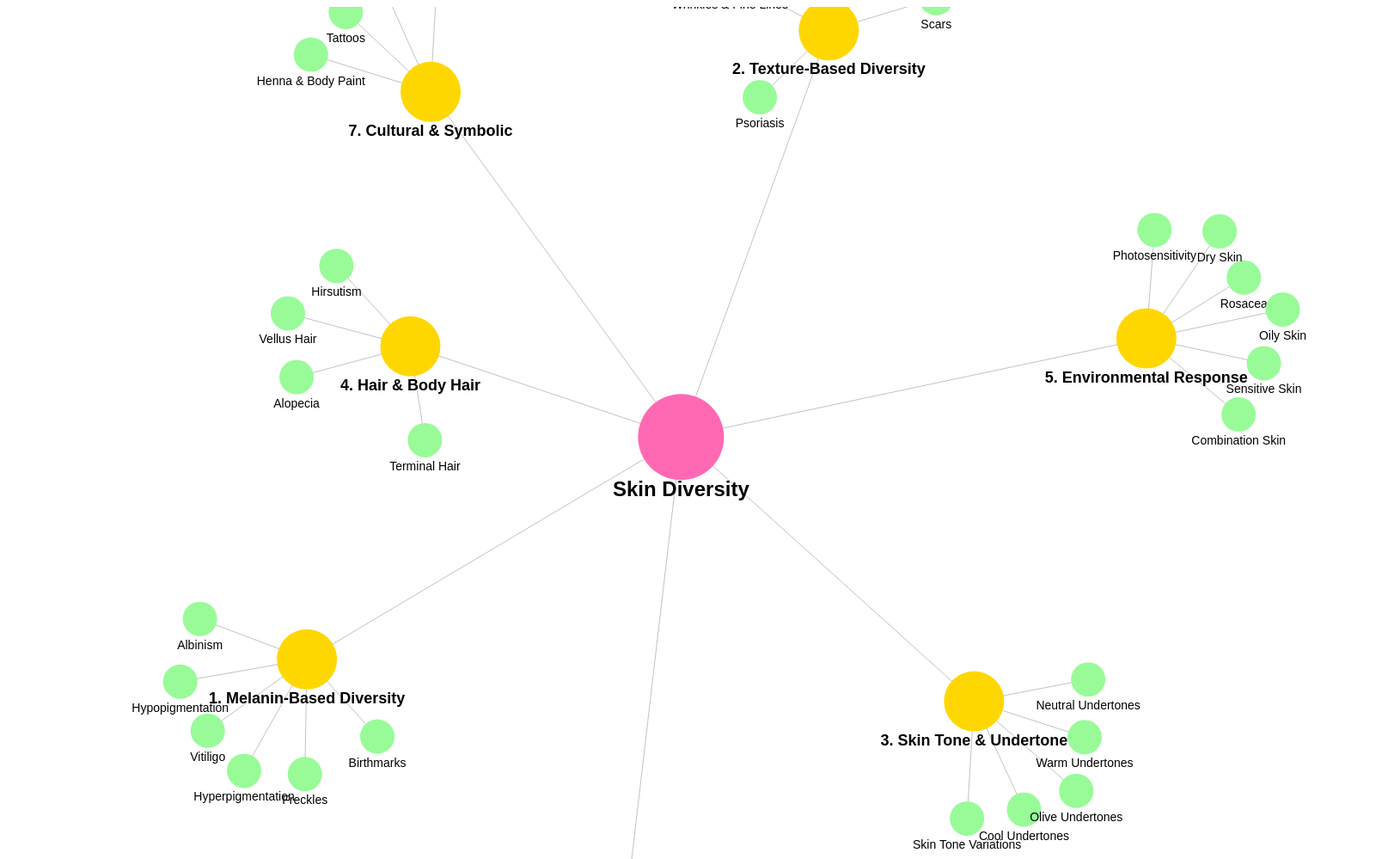
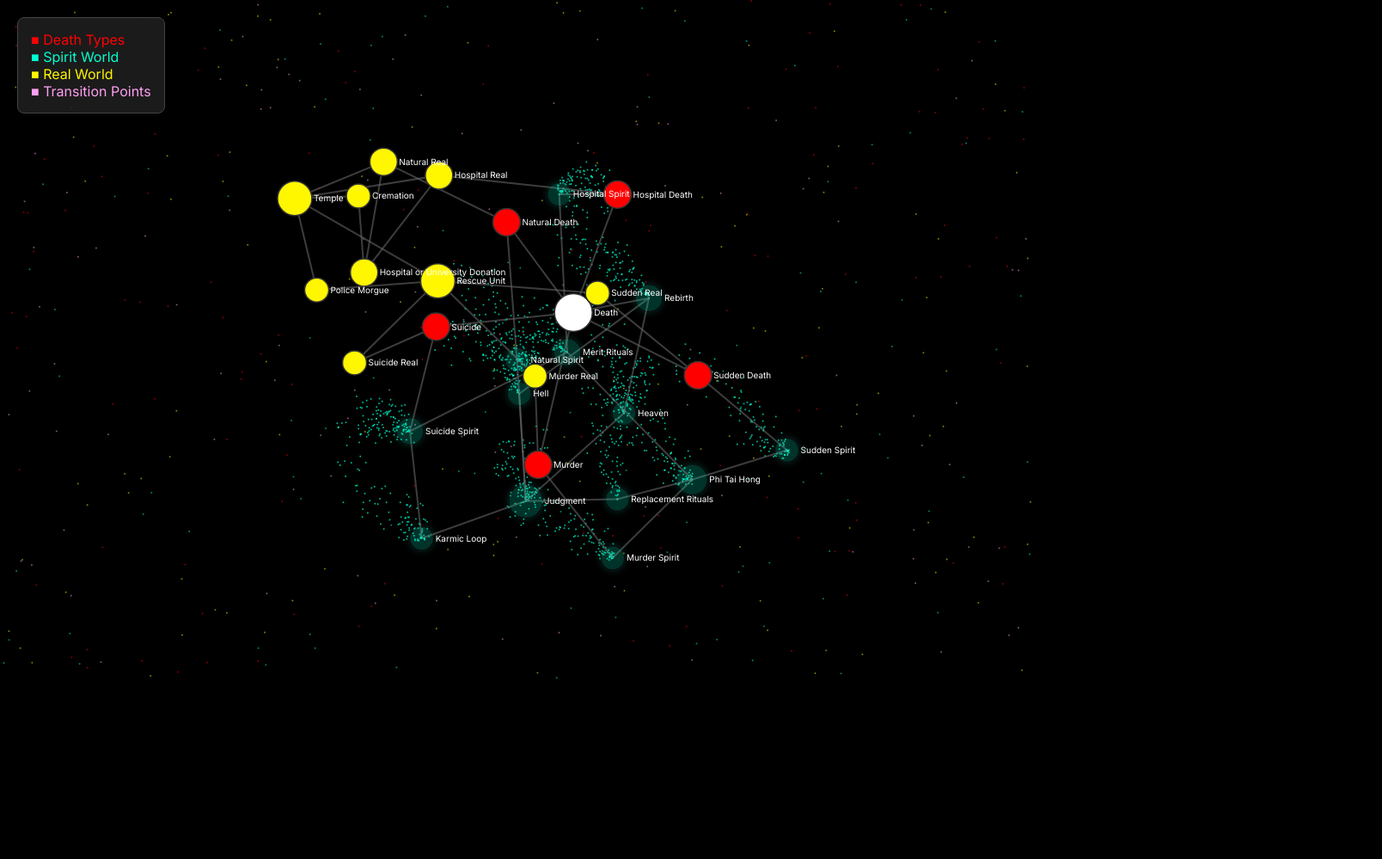
Before and after one commit to pannawats/pannawats.github.io, a plain HTML site: page index.html in a window 1280 px wide. Shown: the top 999 px of the page at 86% size, 1608 px wide, since content can reach past the window. After the commit the page ends 804 px from the top, so only its background shows below. Drawn offline with nearby package versions, Linux system fonts and the light colour scheme; animation ran at ten frames a second.

Commit message:
Update index.html

```diff
--- a/index.html
+++ b/index.html
@@ -1,147 +1,349 @@
 <!DOCTYPE html>
 <html>
 <head>
+    <title>Thai Death Pathways</title>
+    <script src="https://d3js.org/d3.v7.min.js"></script>
     <style>
-        .node { cursor: pointer; transition: all 0.3s; }
-        .node circle { stroke-width: 2px; }
-        .link { stroke: #999; stroke-opacity: 0.6; }
-        .label { font-family: Arial; text-anchor: middle; dominant-baseline: central; }
-        .tooltip { position: absolute; padding: 8px; background: white; border: 1px solid #ddd; border-radius: 4px; pointer-events: none; }
+        @import url('https://fonts.googleapis.com/css2?family=Inter:wght@400;700&display=swap');
+
+        body {
+            background: #000;
+            margin: 0;
+            overflow: hidden;
+            font-family: 'Inter', sans-serif;
+        }
+        .node {
+            stroke: #333;
+            stroke-width: 1.5px;
+            cursor: pointer;
+            transition: opacity 0.3s;
+        }
+        .spirit-node {
+            opacity: 0.2;
+            filter: url(#spirit-glow);
+        }
+        .link { stroke: #666; stroke-opacity: 0.6; }
+        text {
+            font-family: 'Inter', sans-serif;
+            font-size: 10px;
+            fill: #fff;
+            pointer-events: none;
+        }
+        .legend {
+            position: absolute;
+            left: 20px;
+            top: 20px;
+            background: rgba(30,30,30,0.9);
+            padding: 15px;
+            border-radius: 8px;
+            color: white;
+            border: 1px solid #444;
+            z-index: 1000;
+        }
+        .particle {
+            opacity: 0.7;
+        }
     </style>
 </head>
 <body>
-    <div id="graph"></div>
+    <div class="legend">
+        <div style="color:#ff0000">■ Death Types</div>
+        <div style="color:#00ffd0">■ Spirit World</div>
+        <div style="color:#fff700">■ Real World</div>
+        <div style="color:#ff9ff3">■ Transition Points</div>
+    </div>
+    <svg width="1200" height="800">
+        <defs>
+            <filter id="spirit-glow" height="300%" width="300%" x="-75%" y="-75%">
+                <feGaussianBlur stdDeviation="4" result="glow"/>
+                <feMerge>
+                    <feMergeNode in="glow"/>
+                    <feMergeNode in="SourceGraphic"/>
+                </feMerge>
+            </filter>
+        </defs>
+    </svg>
 
-    <script src="https://d3js.org/d3.v7.min.js"></script>
 <script>
-        const width = 1600, height = 1000;
-        const svg = d3.select("#graph").append("svg").attr("width", width).attr("height", height);
-        const tooltip = d3.select("body").append("div").attr("class", "tooltip").style("opacity", 0);
+// INITIALIZATION ==============================================
+const svg = d3.select("svg");
+const width = 1200;
+const height = 800;
+const colors = ["#fff","#ff0000","#00ffd0","#fff700","#ff9ff3"];
+let currentTransform = d3.zoomIdentity;
 
+// ENHANCED PARTICLE SYSTEM ====================================
+const particles = svg.append("g");
+let particleId = 0;
+
+function createParticles(x, y, color, isClick=false) {
+    const count = isClick ? 30 : 3;
+    const size = isClick ? 2 : 1;
+    const spread = isClick ? 200 : 50;
+
+    for(let i = 0; i < count; i++) {
+        particles.append("circle")
+            .attr("class", "particle")
+            .attr("r", size)
+            .attr("cx", x)
+            .attr("cy", y)
+            .attr("fill", color)
+            .transition()
+            .duration(isClick ? 2000 : 4000)
+            .ease(d3.easeCubicOut)
+            .attr("cx", x + (Math.random() - 0.5) * spread)
+            .attr("cy", y + (Math.random() - 0.5) * spread)
+            .attr("opacity", 0)
+            .remove();
+    }
+}
+
+// ENHANCED BACKGROUND PARTICLES ===============================
+function createBackgroundParticles() {
+    const colorCycle = ["#00ffd0", "#fff700", "#ff9ff3", "#ff0000"];
+    const bgParticles = d3.range(500).map(() => ({
+        x: Math.random() * width,
+        y: Math.random() * height,
+        vx: (Math.random() - 0.5) * 0.3,
+        vy: (Math.random() - 0.5) * 0.3,
+        color: colorCycle[Math.floor(Math.random() * colorCycle.length)]
+    }));
+
+    particles.selectAll(".bg-particle")
+        .data(bgParticles)
+        .enter()
+        .append("circle")
+        .attr("class", "bg-particle")
+        .attr("r", 1)
+        .attr("fill", d => d.color)
+        .attr("opacity", 0.5);
+
+    d3.timer(() => {
+        particles.selectAll(".bg-particle")
+            .each(function(d) {
+                d.x = (d.x + d.vx + width) % width;
+                d.y = (d.y + d.vy + height) % height;
+                d3.select(this)
+                    .attr("cx", d.x)
+                    .attr("cy", d.y);
+            });
+    });
+}
+
+// NODE AMBIENT PARTICLES ======================================
+function createNodeAmbientParticles() {
+    d3.timer(() => {
+        nodes.forEach(node => {
+            if(node.group === 2) {
+                // Use raw coordinates, transform handled by parent group
+                createParticles(node.x, node.y, colors[node.group]);
+            }
+        });
+    });
+}
+
+// DATA ========================================================
 const nodes = [
-            { id: "Skin Diversity", type: "main", size: 50 },
-            // Main Categories
-            { id: "1. Melanin-Based Diversity", type: "category", size: 35 },
-            { id: "2. Texture-Based Diversity", type: "category", size: 35 },
-            { id: "3. Skin Tone & Undertone", type: "category", size: 35 },
-            { id: "4. Hair & Body Hair", type: "category", size: 35 },
-            { id: "5. Environmental Response", type: "category", size: 35 },
-            { id: "6. Genetic Conditions", type: "category", size: 35 },
-            { id: "7. Cultural & Symbolic", type: "category", size: 35 },
-            // Sub-items
-            { id: "Freckles" }, { id: "Vitiligo" }, { id: "Albinism" }, { id: "Hyperpigmentation" }, { id: "Hypopigmentation" }, { id: "Birthmarks" },
-            { id: "Wrinkles & Fine Lines" }, { id: "Stretch Marks" }, { id: "Scars" }, { id: "Keloids" }, { id: "Eczema" }, { id: "Psoriasis" }, { id: "Keratosis Pilaris" },
-            { id: "Warm Undertones" }, { id: "Cool Undertones" }, { id: "Neutral Undertones" }, { id: "Olive Undertones" }, { id: "Skin Tone Variations" },
-            { id: "Hirsutism" }, { id: "Alopecia" }, { id: "Vellus Hair" }, { id: "Terminal Hair" },
-            { id: "Photosensitivity" }, { id: "Rosacea" }, { id: "Sensitive Skin" }, { id: "Dry Skin" }, { id: "Oily Skin" }, { id: "Combination Skin" },
-            { id: "Ichthyosis" }, { id: "Epidermolysis Bullosa" }, { id: "Harlequin Ichthyosis" }, { id: "Piebaldism" }, { id: "Mosaicism" },
-            { id: "Tattoos" }, { id: "Scarification" }, { id: "Henna & Body Paint" }, { id: "Piercings" }
+    {id: "Death", group: 0},
+    // Death Types
+    {id: "Murder", group: 1},
+    {id: "Natural Death", group: 1},
+    {id: "Sudden Death", group: 1},
+    {id: "Suicide", group: 1},
+    {id: "Hospital Death", group: 1},
+    // Spirit World Hubs
+    {id: "Murder Spirit", group: 2},
+    {id: "Natural Spirit", group: 2},
+    {id: "Sudden Spirit", group: 2},
+    {id: "Suicide Spirit", group: 2},
+    {id: "Hospital Spirit", group: 2},
+    // Real World Hubs
+    {id: "Murder Real", group: 3},
+    {id: "Natural Real", group: 3},
+    {id: "Sudden Real", group: 3},
+    {id: "Suicide Real", group: 3},
+    {id: "Hospital Real", group: 3},
+    // Spirit World Entities
+    {id: "Phi Tai Hong", group: 2},
+    {id: "Karmic Loop", group: 2},
+    {id: "Replacement Rituals", group: 2},
+    {id: "Judgment", group: 2},
+    {id: "Merit Rituals", group: 2},
+    {id: "Heaven", group: 2},
+    {id: "Hell", group: 2},
+    {id: "Rebirth", group: 2},
+    // Real World Entities
+    {id: "Police Morgue", group: 3},
+    {id: "Temple", group: 3},
+    {id: "Cremation", group: 3},
+    {id: "Hospital or University Donation", group: 3},
+    {id: "Rescue Unit", group: 3}
 ];
 
 const links = [
-            // Connect main node to categories
-            { source: "Skin Diversity", target: "1. Melanin-Based Diversity" },
-            { source: "Skin Diversity", target: "2. Texture-Based Diversity" },
-            { source: "Skin Diversity", target: "3. Skin Tone & Undertone" },
-            { source: "Skin Diversity", target: "4. Hair & Body Hair" },
-            { source: "Skin Diversity", target: "5. Environmental Response" },
-            { source: "Skin Diversity", target: "6. Genetic Conditions" },
-            { source: "Skin Diversity", target: "7. Cultural & Symbolic" },
+    // Core Connections
+    {source: "Death", target: "Rebirth"},
 
-            // Melanin-Based
-            { source: "1. Melanin-Based Diversity", target: "Freckles" },
-            { source: "1. Melanin-Based Diversity", target: "Vitiligo" },
-            { source: "1. Melanin-Based Diversity", target: "Albinism" },
-            { source: "1. Melanin-Based Diversity", target: "Hyperpigmentation" },
-            { source: "1. Melanin-Based Diversity", target: "Hypopigmentation" },
-            { source: "1. Melanin-Based Diversity", target: "Birthmarks" },
+    // Death Type Connections
+    {source: "Death", target: "Murder"},
+    {source: "Death", target: "Natural Death"},
+    {source: "Death", target: "Sudden Death"},
+    {source: "Death", target: "Suicide"},
+    {source: "Death", target: "Hospital Death"},
 
-            // Texture-Based
-            { source: "2. Texture-Based Diversity", target: "Wrinkles & Fine Lines" },
-            { source: "2. Texture-Based Diversity", target: "Stretch Marks" },
-            { source: "2. Texture-Based Diversity", target: "Scars" },
-            { source: "2. Texture-Based Diversity", target: "Keloids" },
-            { source: "2. Texture-Based Diversity", target: "Eczema" },
-            { source: "2. Texture-Based Diversity", target: "Psoriasis" },
-            { source: "2. Texture-Based Diversity", target: "Keratosis Pilaris" },
+    // Spirit World Connections
+    {source: "Murder", target: "Murder Spirit"},
+    {source: "Natural Death", target: "Natural Spirit"},
+    {source: "Sudden Death", target: "Sudden Spirit"},
+    {source: "Suicide", target: "Suicide Spirit"},
+    {source: "Hospital Death", target: "Hospital Spirit"},
 
-            // Skin Tone & Undertone
-            { source: "3. Skin Tone & Undertone", target: "Warm Undertones" },
-            { source: "3. Skin Tone & Undertone", target: "Cool Undertones" },
-            { source: "3. Skin Tone & Undertone", target: "Neutral Undertones" },
-            { source: "3. Skin Tone & Undertone", target: "Olive Undertones" },
-            { source: "3. Skin Tone & Undertone", target: "Skin Tone Variations" },
+    // Real World Connections
+    {source: "Murder", target: "Murder Real"},
+    {source: "Natural Death", target: "Natural Real"},
+    {source: "Sudden Death", target: "Sudden Real"},
+    {source: "Suicide", target: "Suicide Real"},
+    {source: "Hospital Death", target: "Hospital Real"},
 
-            // Hair & Body Hair
-            { source: "4. Hair & Body Hair", target: "Hirsutism" },
-            { source: "4. Hair & Body Hair", target: "Alopecia" },
-            { source: "4. Hair & Body Hair", target: "Vellus Hair" },
-            { source: "4. Hair & Body Hair", target: "Terminal Hair" },
+    // Spirit Pathways
+    {source: "Murder Spirit", target: "Phi Tai Hong"},
+    {source: "Sudden Spirit", target: "Phi Tai Hong"},
+    {source: "Phi Tai Hong", target: "Replacement Rituals"},
+    {source: "Replacement Rituals", target: "Judgment"},
+    {source: "Natural Spirit", target: "Judgment"},
+    {source: "Hospital Spirit", target: "Merit Rituals"},
+    {source: "Suicide Spirit", target: "Karmic Loop"},
+    {source: "Karmic Loop", target: "Judgment"},
+    {source: "Suicide Spirit", target: "Merit Rituals"},
+    {source: "Phi Tai Hong", target: "Merit Rituals"},
+    {source: "Judgment", target: "Heaven"},
+    {source: "Judgment", target: "Hell"},
+    {source: "Heaven", target: "Rebirth"},
+    {source: "Hell", target: "Rebirth"},
 
-            // Environmental Response
-            { source: "5. Environmental Response", target: "Photosensitivity" },
-            { source: "5. Environmental Response", target: "Rosacea" },
-            { source: "5. Environmental Response", target: "Sensitive Skin" },
-            { source: "5. Environmental Response", target: "Dry Skin" },
-            { source: "5. Environmental Response", target: "Oily Skin" },
-            { source: "5. Environmental Response", target: "Combination Skin" },
-
-            // Genetic Conditions
-            { source: "6. Genetic Conditions", target: "Ichthyosis" },
-            { source: "6. Genetic Conditions", target: "Epidermolysis Bullosa" },
-            { source: "6. Genetic Conditions", target: "Harlequin Ichthyosis" },
-            { source: "6. Genetic Conditions", target: "Piebaldism" },
-            { source: "6. Genetic Conditions", target: "Mosaicism" },
-
-            // Cultural & Symbolic
-            { source: "7. Cultural & Symbolic", target: "Tattoos" },
-            { source: "7. Cultural & Symbolic", target: "Scarification" },
-            { source: "7. Cultural & Symbolic", target: "Henna & Body Paint" },
-            { source: "7. Cultural & Symbolic", target: "Piercings" }
+    // Real World Pathways
+    {source: "Natural Real", target: "Hospital or University Donation"},
+    {source: "Natural Real", target: "Temple"},
+    {source: "Sudden Real", target: "Rescue Unit"},
+    {source: "Murder Real", target: "Rescue Unit"},
+    {source: "Suicide Real", target: "Rescue Unit"},
+    {source: "Rescue Unit", target: "Police Morgue"},
+    {source: "Rescue Unit", target: "Temple"},
+    {source: "Police Morgue", target: "Temple"},
+    {source: "Temple", target: "Cremation"},
+    {source: "Hospital or University Donation", target: "Cremation"},
+    {source: "Hospital Real", target: "Hospital or University Donation"},
+    {source: "Hospital Real", target: "Temple"}
 ];
 
+// Calculate node degrees
+const nodeMap = new Map(nodes.map(node => [node.id, { ...node, degree: 0 }]));
+links.forEach(link => {
+    nodeMap.get(link.source).degree++;
+    nodeMap.get(link.target).degree++;
+});
+nodes.forEach(node => {
+    node.degree = nodeMap.get(node.id).degree;
+});
+
+// SIMULATION ==================================================
 const simulation = d3.forceSimulation(nodes)
     .force("link", d3.forceLink(links).id(d => d.id).distance(100))
-            .force("charge", d3.forceManyBody().strength(-800))
-            .force("center", d3.forceCenter(width/2, height/2))
-            .force("collision", d3.forceCollide().radius(d => (d.size || 20) + 5));
+    .force("charge", d3.forceManyBody().strength(-200))
+    .force("center", d3.forceCenter(width / 2, height / 2))
+    .force("collision", d3.forceCollide().radius(d => 10 + d.degree * 2))
+    .alphaDecay(0.02)
+    .alpha(0.5)
+    .restart();
 
-        const link = svg.append("g").selectAll("line").data(links).enter().append("line").attr("class", "link");
+// DRAW ELEMENTS ===============================================
+const link = svg.append("g")
+    .selectAll("line")
+    .data(links)
+    .join("line")
+    .attr("class", "link")
+    .attr("stroke-width", 2);
 
-        const node = svg.append("g").selectAll("g").data(nodes).enter().append("g")
-            .call(d3.drag().on("start", dragstarted).on("drag", dragged).on("end", dragended));
+const node = svg.append("g")
+    .selectAll("circle")
+    .data(nodes)
+    .join("circle")
+    .attr("class", d => `node ${d.group === 2 ? 'spirit-node' : ''}`)
+    .attr("r", d => 10 + d.degree * 2)
+    .attr("fill", d => colors[d.group])
+    .on("mouseover", function(d) {
+        if(d.group === 2) d3.select(this).attr("opacity", 1);
+    })
+    .on("mouseout", function(d) {
+        if(d.group === 2) d3.select(this).attr("opacity", 0.2);
+    })
+    .on("click", function(event, d) {
+        // Use raw coordinates, transform handled by parent group
+        createParticles(d.x, d.y, colors[d.group], true);
+    })
+    .call(d3.drag()
+        .on("start", dragstarted)
+        .on("drag", dragged)
+        .on("end", dragended));
 
-        node.append("circle")
-            .attr("r", d => d.size || 20)
-            .attr("fill", d => {
-                if(d.type === "main") return "#FF69B4";
-                if(d.type === "category") return "#FFD700";
-                return "#98FB98";
-            })
-            .on("mouseover", showTooltip)
-            .on("mouseout", hideTooltip);
+const label = svg.append("g")
+    .selectAll("text")
+    .data(nodes)
+    .join("text")
+    .text(d => d.id)
+    .attr("font-size", d => 10 + d.degree)
+    .attr("dx", d => 12 + d.degree * 2)
+    .attr("dy", "0.35em");
 
-        node.append("text").attr("class", "label")
-            .text(d => d.id)
-            .attr("dy", d => (d.size || 20) + 10)
-            .style("font-size", d => d.type === "main" ? "24px" : d.type === "category" ? "18px" : "14px")
-            .style("font-weight", d => d.type ? "bold" : "normal");
+// UPDATE CYCLE ================================================
+simulation.on("tick", () => {
+    link
+        .attr("x1", d => d.source.x)
+        .attr("y1", d => d.source.y)
+        .attr("x2", d => d.target.x)
+        .attr("y2", d => d.target.y);
 
-        simulation.on("tick", () => {
-            link.attr("x1", d => d.source.x).attr("y1", d => d.source.y)
-                .attr("x2", d => d.target.x).attr("y2", d => d.target.y);
-            node.attr("transform", d => `translate(${d.x},${d.y})`);
+    node
+        .attr("cx", d => d.x)
+        .attr("cy", d => d.y);
+
+    label
+        .attr("x", d => d.x)
+        .attr("y", d => d.y);
 });
 
-        function dragstarted(event) { if (!event.active) simulation.alphaTarget(0.3).restart(); }
-        function dragged(event) { event.subject.fx = event.x; event.subject.fy = event.y; }
-        function dragended(event) { if (!event.active) simulation.alphaTarget(0); }
+// DRAG HANDLERS ===============================================
+function dragstarted(event, d) {
+    if (!event.active) simulation.alphaTarget(0.3).restart();
+    d.fx = d.x;
+    d.fy = d.y;
+}
 
-        function showTooltip(event, d) {
-            tooltip.transition().duration(200).style("opacity", .9)
-                .html(d.id).style("left", (event.pageX + 10) + "px").style("top", (event.pageY - 28) + "px");
+function dragged(event, d) {
+    d.fx = event.x;
+    d.fy = event.y;
 }
-        function hideTooltip() { tooltip.transition().duration(500).style("opacity", 0); }
+
+function dragended(event, d) {
+    if (!event.active) simulation.alphaTarget(0);
+    d.fx = null;
+    d.fy = null;
+}
+
+// INITIALIZE ==================================================
+createBackgroundParticles();
+createNodeAmbientParticles();
+
+// ZOOM HANDLER ================================================
+svg.call(d3.zoom()
+    .scaleExtent([0.5, 4])
+    .on("zoom", (event) => {
+        currentTransform = event.transform;
+        node.attr("transform", event.transform);
+        link.attr("transform", event.transform);
+        label.attr("transform", event.transform);
+        particles.attr("transform", event.transform);
+    }));
 </script>
 </body>
 </html>
```
Lines whose indentation alone changed are shown as unchanged.
